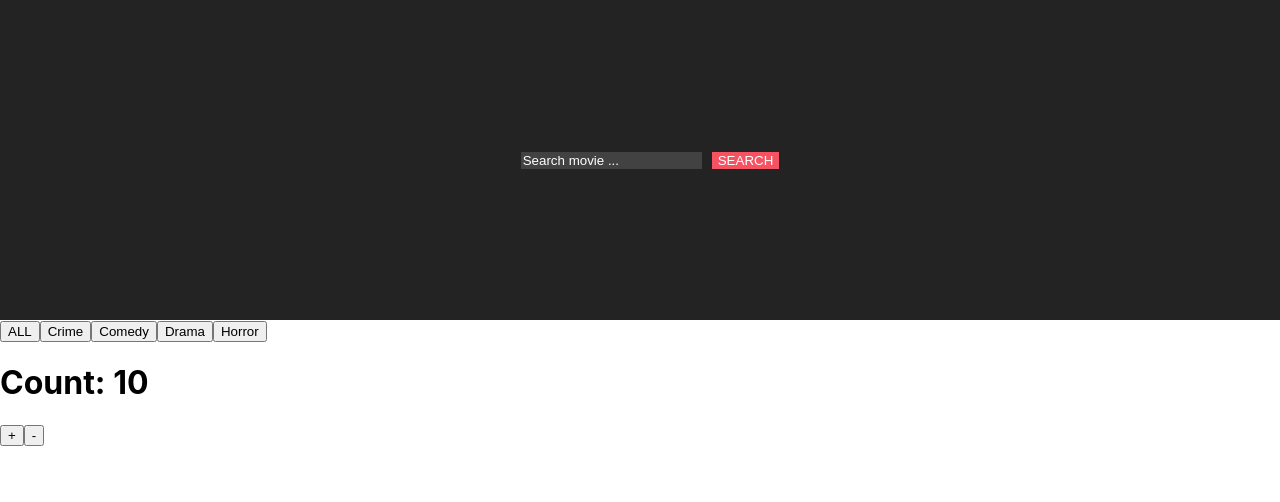
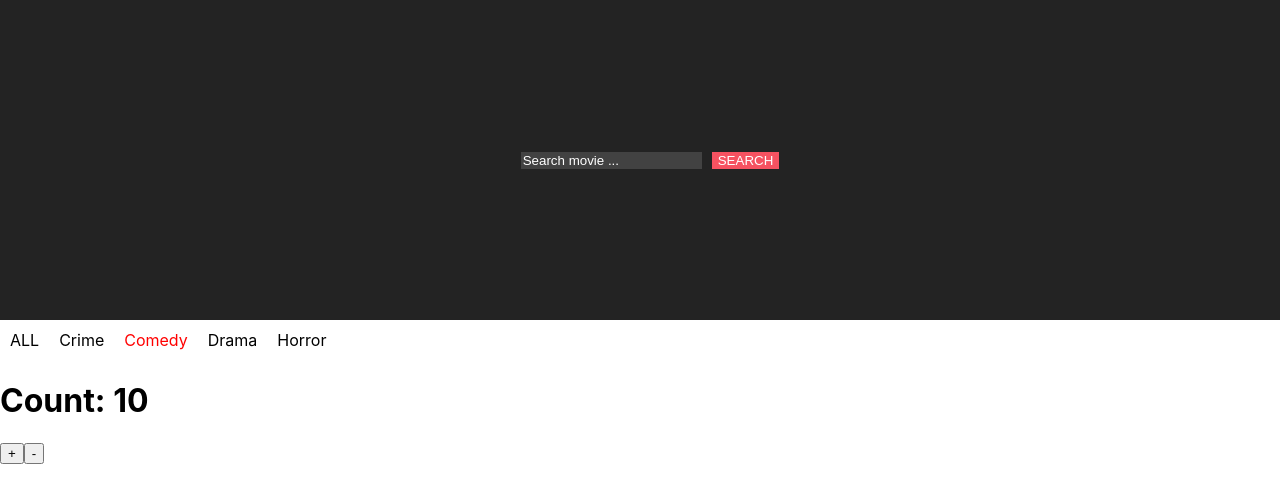
Before and after one commit to ivdanchuk/react-mentoring, a React (Create React App) app in the folder module1/: page / in a window 1280 px wide. Shown: the top 502 px of the page. Built offline with nearby package versions, Linux system fonts and the light colour scheme; the HTML template or start-up script is replaced by a standard one.

Commit message:
fix & refactoring GenreSelect

```diff
--- a/module1/package.json
+++ b/module1/package.json
@@ -9,6 +9,7 @@
     "react": "^18.2.0",
     "react-dom": "^18.2.0",
     "react-scripts": "5.0.1",
+    "sass": "^1.71.1",
     "web-vitals": "^2.1.4"
   },
   "scripts": {
--- a/module1/src/App.js
+++ b/module1/src/App.js
@@ -1,33 +1,37 @@
 import { Component } from "react";
-import "./css/App.css";
+import "./css/App.scss";
 import SearchForm from "./components/SearchForm";
 import GenreSelect from "./components/GenreSelect";
 import Counter from "./components/Counter";
 
 class App extends Component {
+  state = {
+    genres: ["ALL", "Crime", "Comedy", "Drama", "Horror"],
+    selectedGenre: "Comedy",
+  };
+
   handleSearch = (query) => {
     console.log("Searching:", query);
   };
 
   handleSelect = (genre) => {
-    console.log("Selected genre:", genre);
+    this.setState({ selectedGenre: genre });
   };
 
   render() {
-    const genres = ["ALL", "Crime", "Comedy", "Drama", "Horror"];
-    const selectedGenre = "Comedy";
-
     return (
       <div>
         <div className="header">
           <SearchForm initialQuery="" onSearch={this.handleSearch} />
         </div>
         <GenreSelect
-          genres={genres}
-          selectedGenre={selectedGenre}
+          genres={this.state.genres}
+          selectedGenre={this.state.selectedGenre}
           onSelect={this.handleSelect}
         />
-        <Counter initValue={10}></Counter>
+        <div>
+          <Counter initValue={10}></Counter>
+        </div>
       </div>
     );
   }
--- a/module1/src/components/GenreSelect.js
+++ b/module1/src/components/GenreSelect.js
@@ -1,21 +1,35 @@
-import React from "react";
+import React, { useState } from "react";
 import PropTypes from "prop-types";
 
 class GenreSelect extends React.Component {
   render() {
     const { genres, selectedGenre, onSelect } = this.props;
     return (
-      <div className="genre-select">
+      // <div className="genre-select">
+      //   <ul style={{ display: "flex", listStyleType: "none" }}>
+      //     {genres.map((genre) => (
+      //       <li
+      //         key={genre}
+      //         className={`genre-select-button ${
+      //           genre === selectedGenre ? "genre-select-button--selected" : ""
+      //         }`}
+      //         onClick={() => onSelect(genre)}
+      //       >
+      //         {genre}
+      //       </li>
+      //     ))}
+      //   </ul>
+      // </div>
+      <div className="movie-genre">
         {genres.map((genre) => (
-          <button
+          <div
+            className={`genre-item ${selectedGenre === genre ? "active" : ""}`}
             key={genre}
-            className={`genre-select-button ${
-              genre === selectedGenre ? "genre-select-button--selected" : ""
-            }`}
+            //className={this.props.selectedGenre === genre ? "selected" : ""}
             onClick={() => onSelect(genre)}
           >
             {genre}
-          </button>
+          </div>
         ))}
       </div>
     );
--- a/module1/src/css/App.css
+++ b/module1/src/css/App.scss
@@ -25,3 +25,23 @@
   border: none;
   color: white;
 }
+.movie-genre {
+  display: flex;
+  //justify-content: space-around;
+
+  .genre-item {
+    padding: 10px;
+    cursor: pointer;
+    transition: 0.3s all;
+
+    &.active {
+      color: red;
+      //background-color: lightgrey;
+    }
+
+    &:hover {
+      // color: white;
+      // background-color: grey;
+    }
+  }
+}
```
Also changed, not shown: 1 other file (tests, documents, lock files or other folders).
